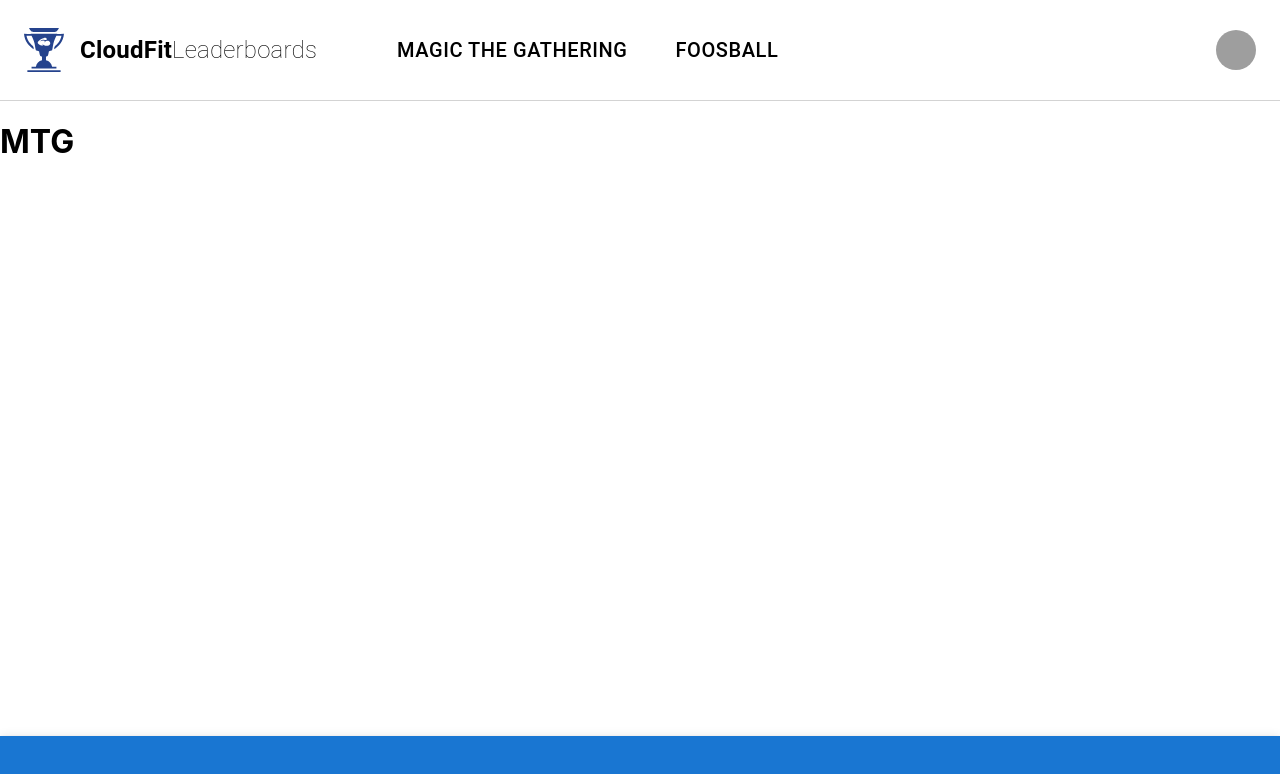
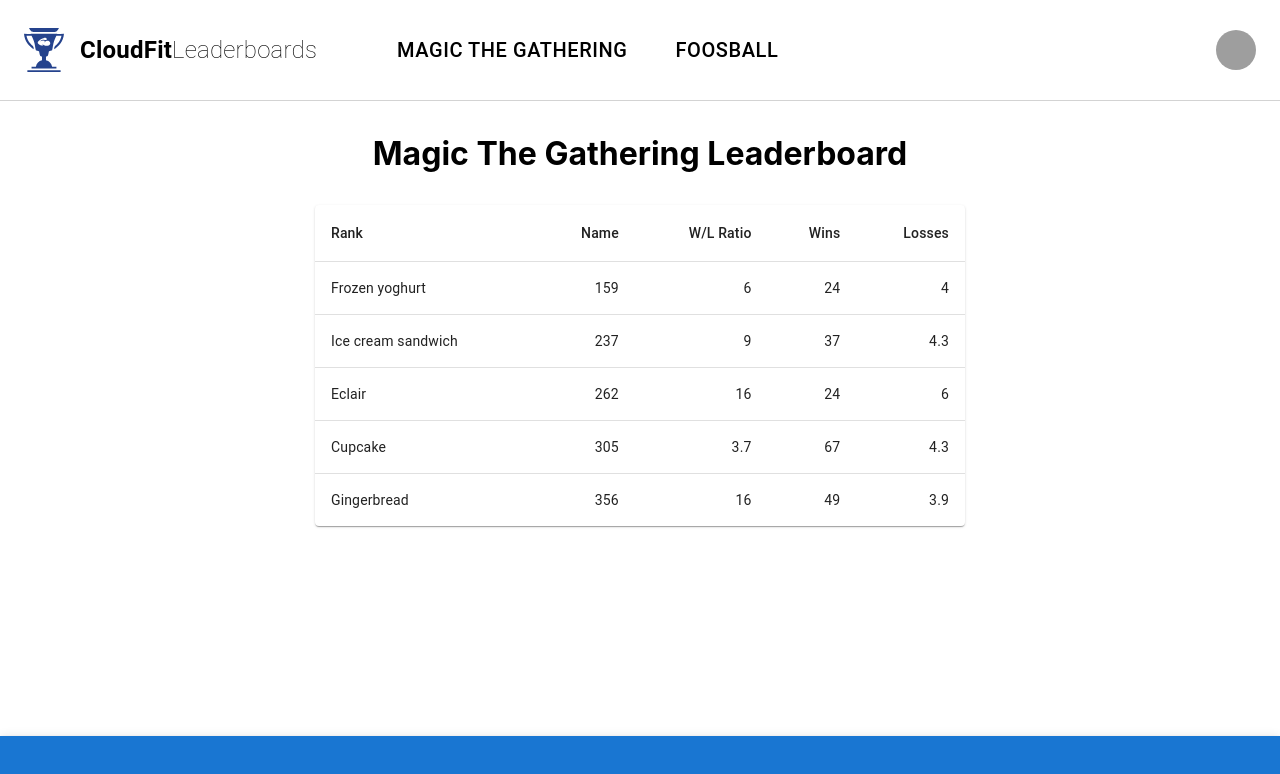
Before and after one commit to Justin9400/cf-leaderboards, a React (Create React App) app: page /mtg in a window 1280 px wide. Shown: the top 774 px of the page. Built offline with nearby package versions, Linux system fonts and the light colour scheme; grey boxes are pictures that could not be loaded.

Commit message:
added table to each page

```diff
--- /dev/null
+++ b/src/components/leaderboard/leaderboard.tsx
@@ -0,0 +1,60 @@
+import * as React from 'react';
+import Table from '@mui/material/Table';
+import TableBody from '@mui/material/TableBody';
+import TableCell from '@mui/material/TableCell';
+import TableContainer from '@mui/material/TableContainer';
+import TableHead from '@mui/material/TableHead';
+import TableRow from '@mui/material/TableRow';
+import Paper from '@mui/material/Paper';
+
+function createData(
+  name: string,
+  calories: number,
+  fat: number,
+  carbs: number,
+  protein: number,
+) {
+  return { name, calories, fat, carbs, protein };
+}
+
+const rows = [
+  createData('Frozen yoghurt', 159, 6.0, 24, 4.0),
+  createData('Ice cream sandwich', 237, 9.0, 37, 4.3),
+  createData('Eclair', 262, 16.0, 24, 6.0),
+  createData('Cupcake', 305, 3.7, 67, 4.3),
+  createData('Gingerbread', 356, 16.0, 49, 3.9),
+];
+
+export default function Leaderboard() {
+  return (
+    <TableContainer component={Paper}>
+      <Table sx={{ minWidth: 650 }} aria-label="simple table">
+        <TableHead>
+          <TableRow>
+            <TableCell>Rank</TableCell>
+            <TableCell align="right">Name</TableCell>
+            <TableCell align="right">W/L Ratio</TableCell>
+            <TableCell align="right">Wins</TableCell>
+            <TableCell align="right">Losses</TableCell>
+          </TableRow>
+        </TableHead>
+        <TableBody>
+          {rows.map((row) => (
+            <TableRow
+              key={row.name}
+              sx={{ '&:last-child td, &:last-child th': { border: 0 } }}
+            >
+              <TableCell component="th" scope="row">
+                {row.name}
+              </TableCell>
+              <TableCell align="right">{row.calories}</TableCell>
+              <TableCell align="right">{row.fat}</TableCell>
+              <TableCell align="right">{row.carbs}</TableCell>
+              <TableCell align="right">{row.protein}</TableCell>
+            </TableRow>
+          ))}
+        </TableBody>
+      </Table>
+    </TableContainer>
+  );
+}
--- a/src/pages/Foosball/foosball.tsx
+++ b/src/pages/Foosball/foosball.tsx
@@ -1,9 +1,11 @@
 import { Stack } from "@mui/system";
+import Leaderboard from "../../components/leaderboard/leaderboard";
 
 function Foosball() {
     return (
-        <Stack sx={{display: 'flex', height: '100vh'}}>
-            <h1>FOOS</h1>
+        <Stack sx={{display: 'flex', height: '100vh', margin: '0 auto'}}>
+            <h1 style={{margin:'10px auto 10px auto'}}>Foosball Leaderboard</h1>
+            <Leaderboard/>
         </Stack>
     );
 }
--- a/src/pages/MTG/mtg.tsx
+++ b/src/pages/MTG/mtg.tsx
@@ -1,10 +1,11 @@
 import { Stack } from "@mui/system";
+import Leaderboard from "../../components/leaderboard/leaderboard";
 
 function MTG() {
     return (
-        // <div style={{display: 'flex', height: '100vh'}}>WHATS UP BOYS</div>
-        <Stack sx={{display: 'flex', height: '100vh'}}>
-            <h1>MTG</h1>
+        <Stack sx={{display: 'flex', height: '100vh', margin: '0 auto'}}>
+            <h1 style={{margin:'5% auto'}}>Magic The Gathering Leaderboard</h1>
+            <Leaderboard/>
         </Stack>
     );
 }
```
